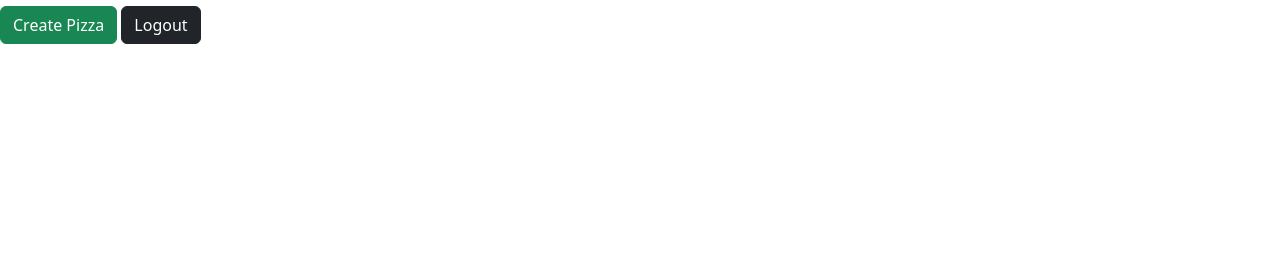
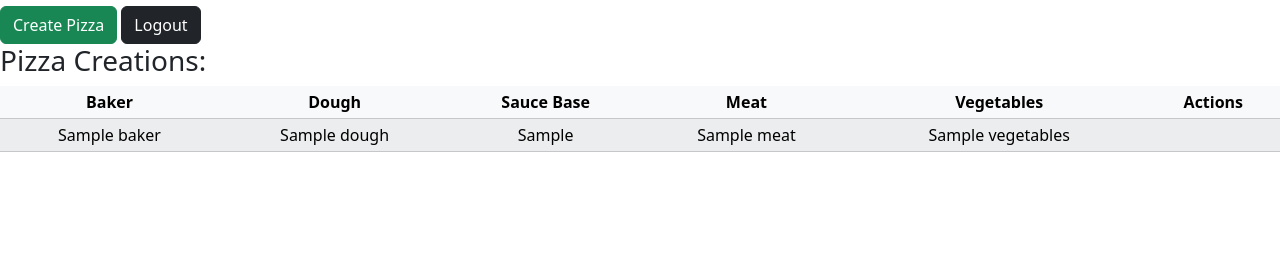
Before and after one commit to TristanT8/pizzaPlanet, a Flask app: template pizza_planet/flask_app/templates/home_page.html in a window 1280 px wide. Shown: the part 40-300 px from the top of the page. Run offline with Flask 3, Linux system fonts and the light colour scheme; the template is opened without the code that fills it: most values are stand-ins (such as "Sample title", 1, 10 or a date in 2020).

Commit message:
Pizza planet html files

```diff
--- a/pizza_planet/flask_app/templates/home_page.html
+++ b/pizza_planet/flask_app/templates/home_page.html
@@ -13,5 +13,34 @@
         <a class="btn btn-success" href="/new/pizza ">Create Pizza</a>
         <a class="btn btn-dark" href="/user/logout">Logout</a>
     </div>
+
+    <div>
+        <h3>Pizza Creations:</h3>
+        <table class="table table-light table-striped table-hover table-sm text-center">
+            <thead>
+                <tr>
+                    <th>Baker</th>
+                    <th>Dough</th>
+                    <th>Sauce Base</th>
+                    <th>Meat</th>
+                    <th>Vegetables</th>
+                    <th>Actions</th>
+                </tr>
+            </thead>
+
+            <tbody>
+                {% for pizza in pizza %}
+                <tr>
+                    <td>{{pizza.baker}}</td>
+                    <td>{{pizza.dough}}</td>
+                    <td>{{pizza.sauce_base}}</td>
+                    <td>{{pizza.meat}}</td>
+                    <td>{{pizza.vegetables}}</td>
+                    <td></td>
+                </tr>
+                {% endfor %}
+            </tbody>
+        </table>
+    </div>
 </body>
 </html>
```
Also changed, not shown: pizza_planet/flask_app/templates/login_register.html (+6 -3 lines), 1 other file.
